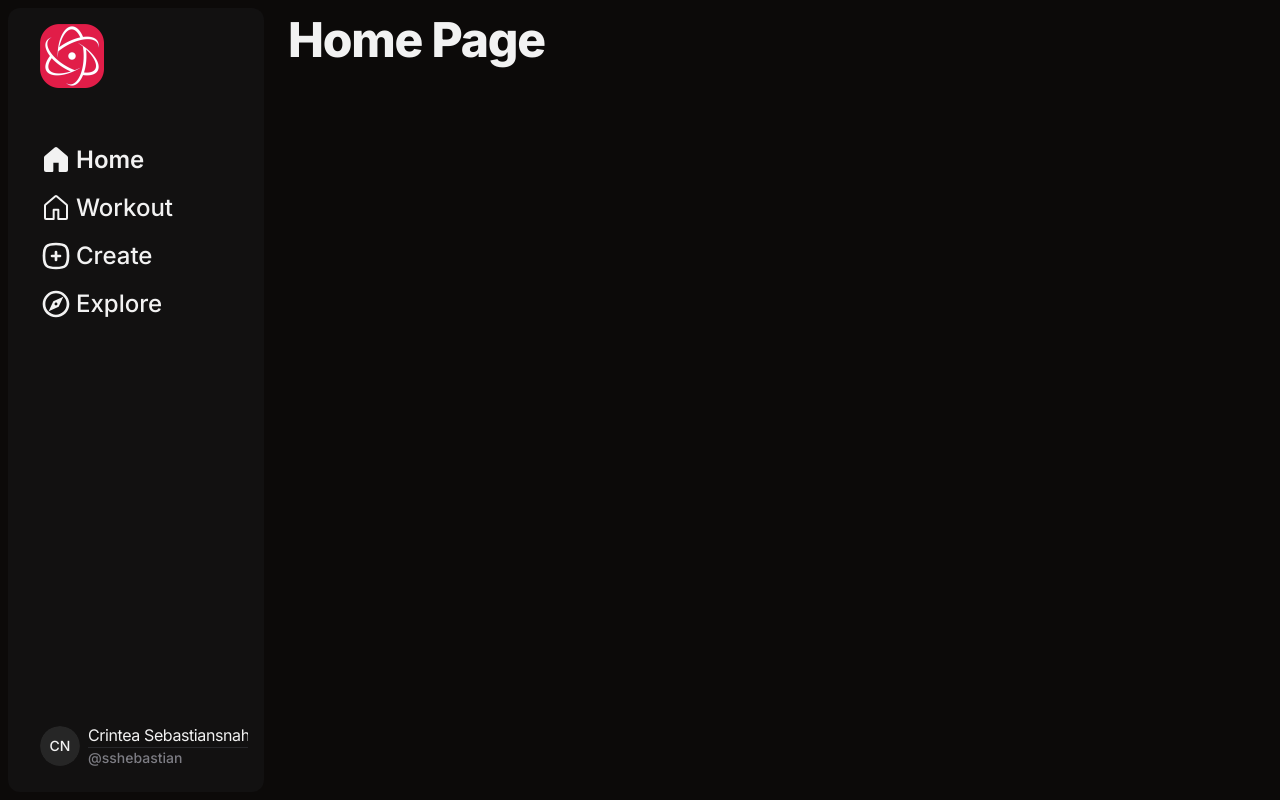
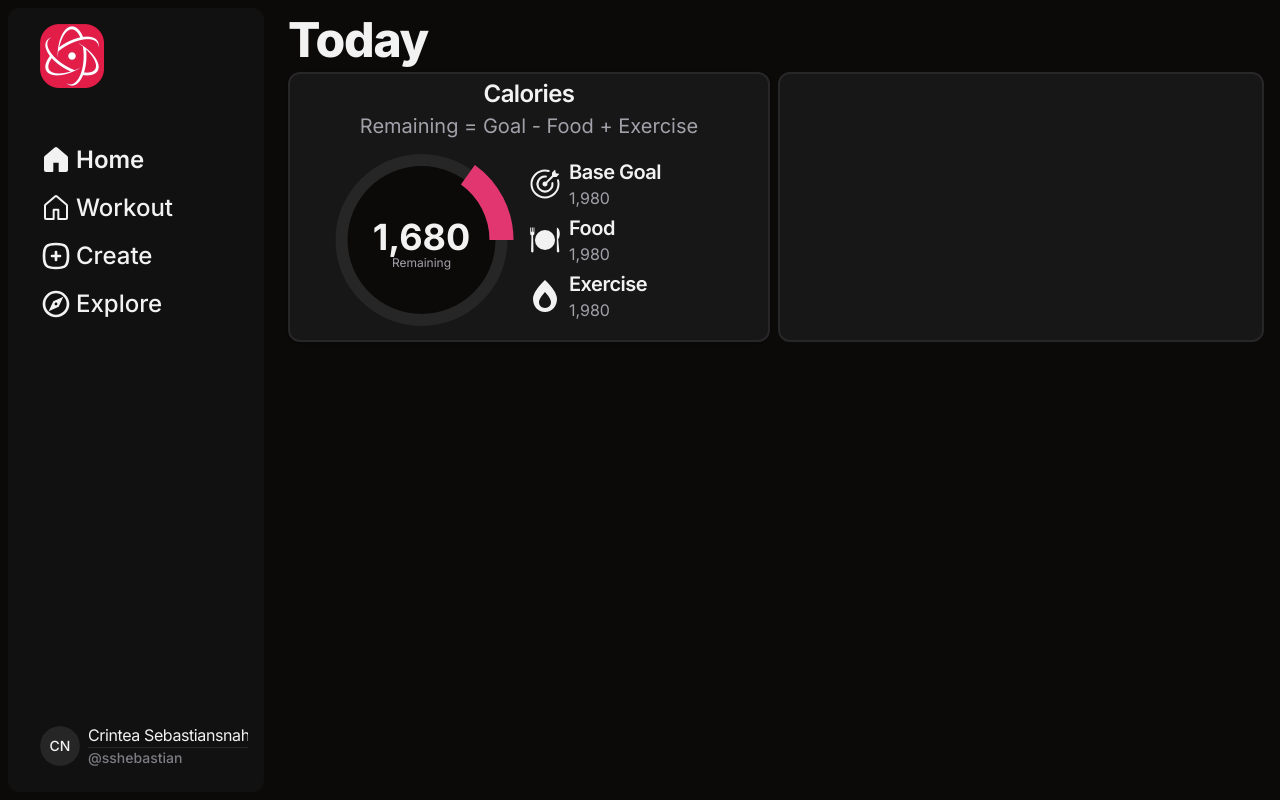
Before and after one commit to sebastiancrintea/AtomFit, a Next.js app: page /home in a window 1280 px wide. Built offline with nearby package versions, Linux system fonts and the light colour scheme.

Commit message:
feat(search): created search box

```diff
--- a/package.json
+++ b/package.json
@@ -39,6 +39,7 @@
     "sonner": "^1.5.0",
     "tailwind-merge": "^2.4.0",
     "tailwindcss-animate": "^1.0.7",
+    "use-debounce": "^10.0.3",
     "vaul": "^0.9.1",
     "zod": "^3.23.8"
   },
--- /dev/null
+++ b/src/app/(authorized)/home/_components/calories-goal-chart.tsx
@@ -0,0 +1,142 @@
+"use client";
+
+import {
+  Label,
+  PolarGrid,
+  PolarRadiusAxis,
+  RadialBar,
+  RadialBarChart,
+} from "recharts";
+
+import {
+  Card,
+  CardContent,
+  CardDescription,
+  CardFooter,
+  CardHeader,
+  CardTitle,
+} from "@/components/ui/card";
+import { GoGoal } from "react-icons/go";
+import { GiMeal } from "react-icons/gi";
+import { FaBurn } from "react-icons/fa";
+
+import { ChartConfig, ChartContainer } from "@/components/ui/chart";
+
+const chartData = [
+  {
+    goal: "lose",
+    lost: 300,
+    fill: "var(--color-goal)",
+    start: 1980,
+    finish: 0,
+  },
+];
+
+const chartConfig = {
+  lost: {
+    label: "kg lost",
+  },
+  goal: {
+    label: "Lose",
+    color: "hsl(var(--chart-5))",
+  },
+} satisfies ChartConfig;
+
+export function CaloriesGoalChart() {
+  const loseGoal = chartData[0].start - chartData[0].finish;
+  return (
+    <Card className="flex w-full flex-col border-2 bg-popover">
+      <CardHeader className="items-center pb-0 pt-2">
+        <CardTitle>Calories</CardTitle>
+        <CardDescription className="text-xl">
+          Remaining = Goal - Food + Exercise
+        </CardDescription>
+      </CardHeader>
+      <CardContent className="flex flex-1 items-center pb-0">
+        <ChartContainer
+          config={chartConfig}
+          className="mx-auto aspect-square max-h-[200px] flex-1"
+        >
+          <RadialBarChart
+            data={chartData}
+            startAngle={0}
+            endAngle={(chartData[0].lost / loseGoal) * 360}
+            innerRadius={80}
+            outerRadius={140}
+          >
+            <PolarGrid
+              gridType="circle"
+              radialLines={false}
+              stroke="none"
+              className="first:fill-muted last:fill-background"
+              polarRadius={[86, 74]}
+            />
+            <RadialBar dataKey="lost" background />
+            <PolarRadiusAxis tick={false} tickLine={false} axisLine={false}>
+              <Label
+                content={({ viewBox }) => {
+                  if (viewBox && "cx" in viewBox && "cy" in viewBox) {
+                    return (
+                      <text
+                        x={viewBox.cx}
+                        y={viewBox.cy}
+                        textAnchor="middle"
+                        dominantBaseline="middle"
+                      >
+                        <tspan
+                          x={viewBox.cx}
+                          y={viewBox.cy}
+                          className="fill-foreground text-4xl font-bold"
+                        >
+                          {(
+                            chartData[0].start - chartData[0].lost
+                          ).toLocaleString()}
+                        </tspan>
+                        <tspan
+                          x={viewBox.cx}
+                          y={(viewBox.cy || 0) + 24}
+                          className="fill-muted-foreground"
+                        >
+                          Remaining
+                        </tspan>
+                      </text>
+                    );
+                  }
+                }}
+              />
+            </PolarRadiusAxis>
+          </RadialBarChart>
+        </ChartContainer>
+        <section className="flex-1 space-y-1">
+          <div className="flex items-center gap-2">
+            <GoGoal size={32} />
+            <div>
+              <h4>Base Goal</h4>
+              <span className="text-muted-foreground">
+                {chartData[0].start.toLocaleString()}
+              </span>
+            </div>
+          </div>
+          <div className="flex items-center gap-2">
+            <GiMeal size={32} />
+            <div>
+              <h4>Food</h4>
+              <span className="text-muted-foreground">
+                {chartData[0].start.toLocaleString()}
+              </span>
+            </div>
+          </div>
+          <div className="flex items-center gap-2">
+            <FaBurn size={32} />
+            <div>
+              <h4>Exercise</h4>
+              <span className="text-muted-foreground">
+                {chartData[0].start.toLocaleString()}
+              </span>
+            </div>
+          </div>
+        </section>
+      </CardContent>
+    </Card>
+  );
+}
--- a/src/app/(authorized)/home/page.tsx
+++ b/src/app/(authorized)/home/page.tsx
@@ -1,4 +1,5 @@
 import { Metadata } from "next";
+import { CaloriesGoalChart } from "./_components/calories-goal-chart";
 
 export const metadata: Metadata = {
   title: "Home",
@@ -7,7 +8,13 @@ export const metadata: Metadata = {
 export default function HomePage() {
   return (
     <>
-      <h1>Home Page</h1>
+      <h1 className="mb-2">Today</h1>
+      <section className="flex gap-2">
+        <section className="flex-1">
+          <CaloriesGoalChart />
+        </section>
+        <section className="flex-1 rounded-xl border-2 bg-popover"></section>
+      </section>
     </>
   );
 }
--- a/src/app/(authorized)/workout/_components/workout-card.tsx
+++ b/src/app/(authorized)/workout/_components/workout-card.tsx
@@ -5,8 +5,8 @@ export function WorkoutCard() {
   return (
     <>
       <Link href={"#"}>
-        <Card className="cursor-pointer border-2 bg-popover transition-all hover:scale-105">
-          <CardHeader className="max-w-40 p-4 md:min-w-48">
+        <Card className="mx-auto max-w-80 border-2 bg-popover transition-all hover:scale-105">
+          <CardHeader className="p-4 md:min-w-52">
             <div className="mx-auto aspect-square w-full max-w-[250px] rounded-xl bg-secondary"></div>
 
             <h2 className="font-mono uppercase">Title</h2>
--- a/src/app/(authorized)/workout/page.tsx
+++ b/src/app/(authorized)/workout/page.tsx
@@ -1,11 +1,16 @@
+import { SearchBox } from "@/components/shared/search-box";
 import { WorkoutCard } from "./_components/workout-card";
 
 export default function WorkoutPage() {
   return (
     <>
+      <header>
+        <h1>Workout</h1>
+        <SearchBox />
+      </header>
       <ul className="flex flex-wrap justify-center gap-4">
         {Array.from({ length: 50 }).map((_, index) => (
-          <li key={index}>
+          <li key={index} className="mx-auto w-full sm:mx-0 sm:w-auto">
             <WorkoutCard />
           </li>
         ))}
--- /dev/null
+++ b/src/components/shared/search-box.tsx
@@ -0,0 +1,45 @@
+"use client";
+import { usePathname, useSearchParams } from "next/navigation";
+import { Button } from "../ui/button";
+import { Input } from "../ui/input";
+import { FaSearch } from "react-icons/fa";
+import { useRouter } from "next/navigation";
+import { useDebouncedCallback } from "use-debounce";
+import { IoIosCloseCircle } from "react-icons/io";
+
+type Props = {
+  placeholder?: string;
+};
+
+export function SearchBox({ placeholder }: Props) {
+  const searchParams = useSearchParams();
+  const pathname = usePathname();
+  const router = useRouter();
+
+  const handleSearch = useDebouncedCallback((q: string) => {
+    const params = new URLSearchParams(searchParams);
+    q ? params.set("q", q) : params.delete("q");
+    router.replace(`${pathname}?${params.toString()}`);
+  });
+
+  return (
+    <div className="relative">
+      <Input
+        type="search"
+        autoComplete="off"
+        placeholder={placeholder}
+        className="pl-9 pr-11 text-lg"
+        defaultValue={searchParams.get("q")?.toString()}
+        onChange={(e) => handleSearch(e.target.value)}
+      />
+      <Button
+        variant={"ghost"}
+        size={"icon"}
+        type="button"
+        className="pointer-events-none absolute bottom-0 left-0"
+      >
+        <FaSearch size={16} />
+      </Button>
+    </div>
+  );
+}
--- a/src/components/shared/workout/create-workout-form.tsx
+++ b/src/components/shared/workout/create-workout-form.tsx
@@ -39,7 +39,6 @@ import {
   TooltipProvider,
   TooltipTrigger,
 } from "@/components/ui/tooltip";
-import { useEffect } from "react";
 
 const exercises = [
   {
```
Also changed, not shown: 1 other file (tests, documents, lock files or other folders).
